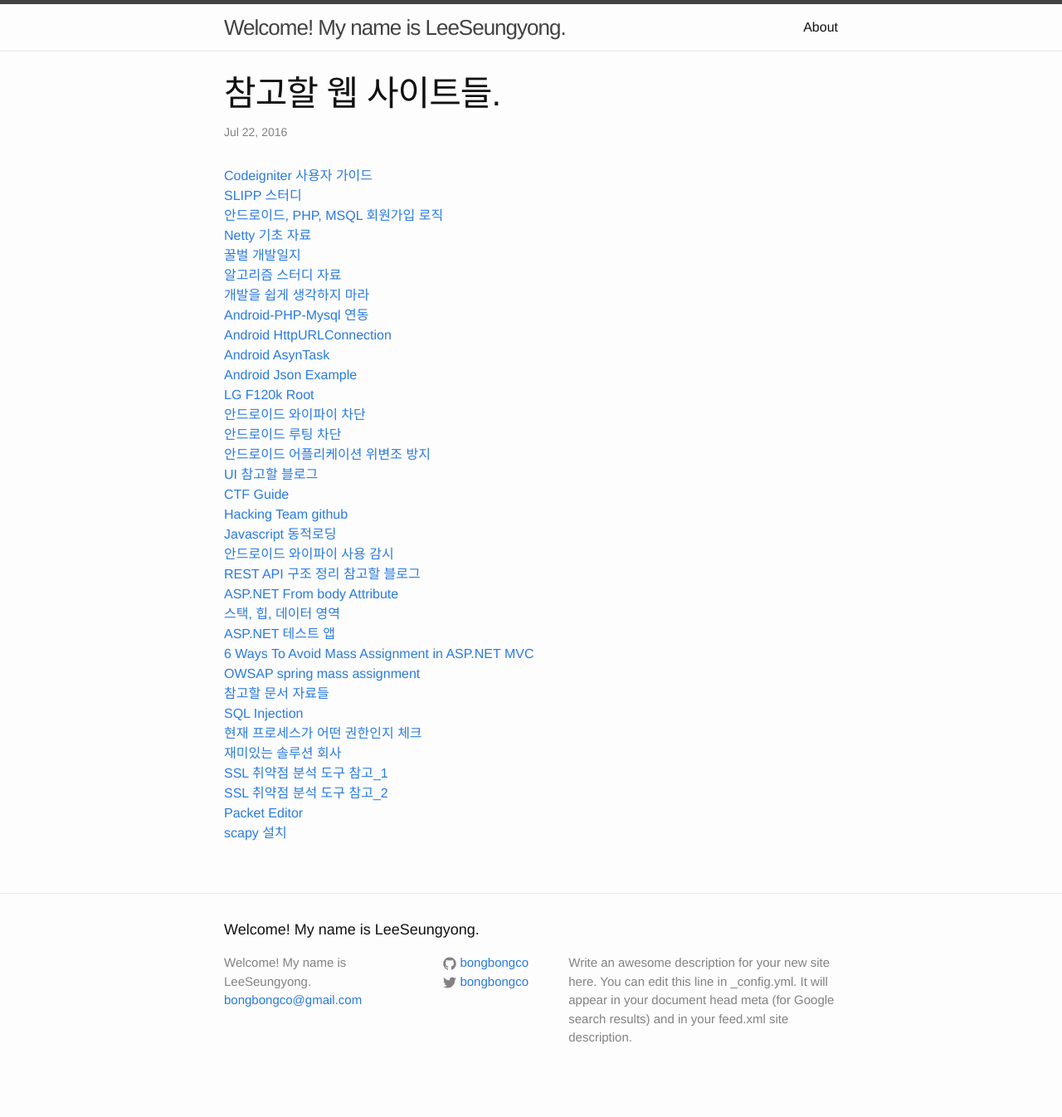
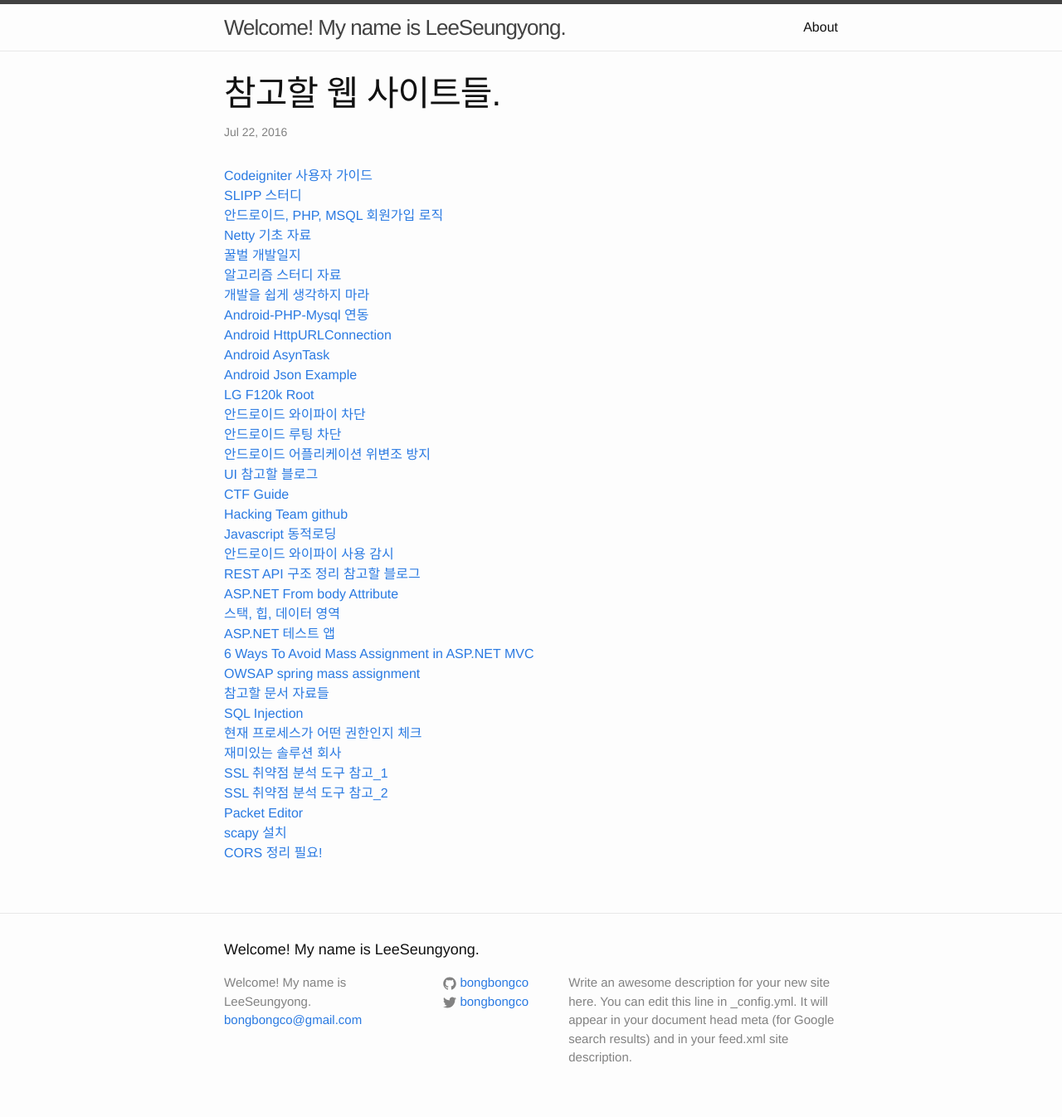
Before and after one commit to LktProgrammer/bongbongco.github.io, a Jekyll site: the page built from _posts/2016-07-22-Website-List.markdown, in a window 1280 px wide. Shown: the whole page at 83% size. Built offline with Jekyll 4.4.1, drawn with Linux system fonts in a browser that asks for light colours; before the commit the page ends 1322 px from its top, so only the background shows below that.

Commit message:
Update 2016-07-22-Website-List.markdown

```diff
--- a/_posts/2016-07-22-Website-List.markdown
+++ b/_posts/2016-07-22-Website-List.markdown
@@ -37,3 +37,4 @@ title: 참고할 웹 사이트들.
 [SSL 취약점 분석 도구 참고_2](https://github.com/tintinweb)
 [Packet Editor](http://www.packeteditor.com/?call=72656C65617365)
 [scapy 설치](http://iict-space.heig-vd.ch/ars/2014/12/17/install-and-run-scapy-on-mac-os-x-10-10-yosemite/)
+[CORS 정리 필요!](https://scarfunk.github.io/2016/08/06/CORS/)
```
